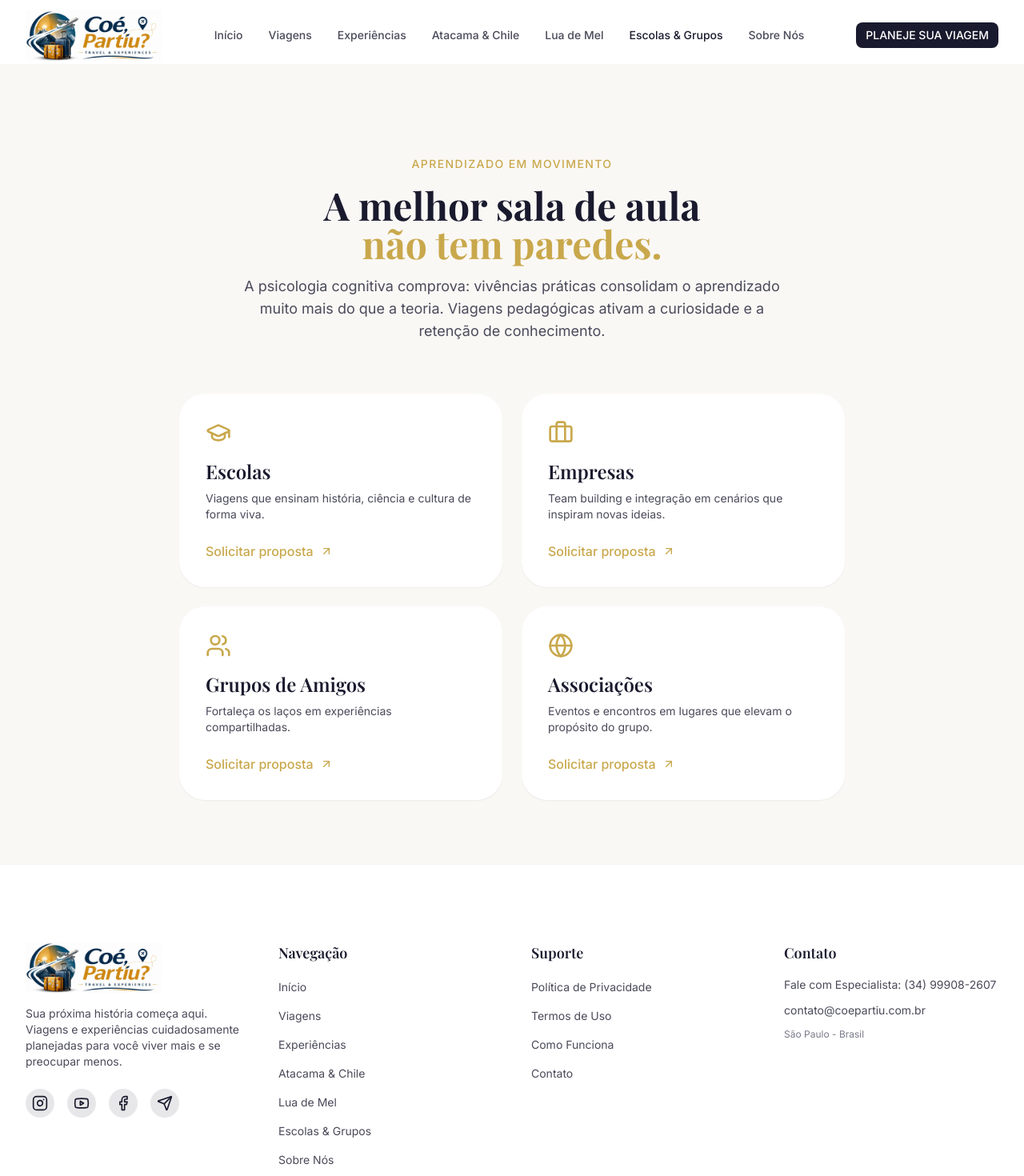
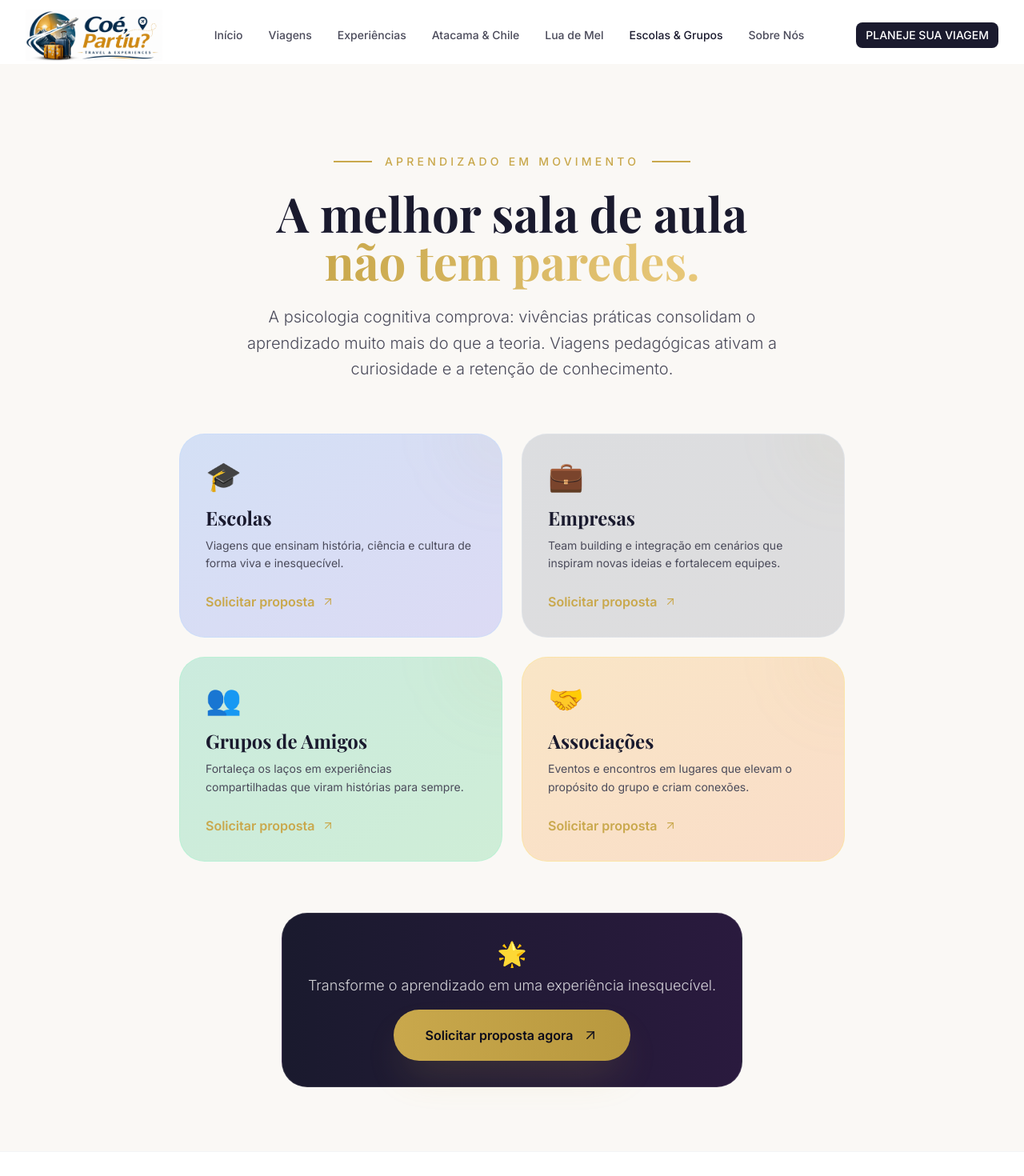
Before and after one commit to coepartiu-travel/sitecoepartiu, a Next.js app: page /escolas-grupos in a window 1280 px wide. Shown: the top 1470 px of the page at 80% size. Built offline with nearby package versions, Linux system fonts and the light colour scheme; a web font is replaced by a local one.

Commit message:
Update page.tsx

```diff
--- a/src/app/escolas-grupos/page.tsx
+++ b/src/app/escolas-grupos/page.tsx
@@ -1,25 +1,100 @@
 // /src/app/escolas-grupos/page.tsx
-import { ArrowUpRight, BookOpen, Briefcase, Globe, GraduationCap, MapPin, Users } from 'lucide-react';
-import Link from 'next/link';
+import { type SVGProps } from 'react';
+
+const ArrowUpRight = (props: SVGProps<SVGSVGElement>) => (
+  <svg viewBox="0 0 24 24" fill="none" stroke="currentColor" strokeWidth="1.7" strokeLinecap="round" strokeLinejoin="round" aria-hidden="true" {...props}>
+    <path d="M7 17 17 7" /><path d="M7 7h10v10" />
+  </svg>
+);
+
+const modalidades = [
+  {
+    titulo: 'Escolas',
+    desc: 'Viagens que ensinam história, ciência e cultura de forma viva e inesquecível.',
+    emoji: '🎓',
+    cor: 'from-blue-500/20 to-indigo-500/20',
+    border: 'border-blue-200/50',
+  },
+  {
+    titulo: 'Empresas',
+    desc: 'Team building e integração em cenários que inspiram novas ideias e fortalecem equipes.',
+    emoji: '💼',
+    cor: 'from-slate-500/20 to-gray-500/20',
+    border: 'border-slate-200/50',
+  },
+  {
+    titulo: 'Grupos de Amigos',
+    desc: 'Fortaleça os laços em experiências compartilhadas que viram histórias para sempre.',
+    emoji: '👥',
+    cor: 'from-emerald-500/20 to-green-500/20',
+    border: 'border-emerald-200/50',
+  },
+  {
+    titulo: 'Associações',
+    desc: 'Eventos e encontros em lugares que elevam o propósito do grupo e criam conexões.',
+    emoji: '🤝',
+    cor: 'from-amber-500/20 to-orange-500/20',
+    border: 'border-amber-200/50',
+  },
+];
 
 export default function EscolasGruposPage() {
   return (
     <div className="pt-28 pb-20 bg-[#faf8f5] min-h-screen">
       <div className="container-custom max-w-4xl mx-auto">
-        <div className="text-center space-y-4 mb-16">
-          <span className="text-[#c9a84c] text-sm font-medium tracking-widest uppercase">Aprendizado em movimento</span>
-          <h1 className="text-4xl md:text-5xl font-display font-bold text-[#1a1a2e]">A melhor sala de aula <br /><span className="text-[#c9a84c]">não tem paredes.</span></h1>
-          <p className="text-lg text-[#4a4a5a] max-w-2xl mx-auto">A psicologia cognitiva comprova: vivências práticas consolidam o aprendizado muito mais do que a teoria. Viagens pedagógicas ativam a curiosidade e a retenção de conhecimento.</p>
+        {/* HEADER */}
+        <div className="text-center space-y-6 mb-16">
+          <div className="flex items-center justify-center gap-4">
+            <span className="w-12 h-[2px] bg-[#c9a84c]" />
+            <span className="text-sm font-medium tracking-[0.3em] text-[#c9a84c] uppercase">Aprendizado em movimento</span>
+            <span className="w-12 h-[2px] bg-[#c9a84c]" />
+          </div>
+          <h1 className="text-4xl md:text-6xl font-display font-bold text-[#1a1a2e]">
+            A melhor sala de aula <br />
+            <span className="bg-gradient-to-r from-[#c9a84c] to-[#e8c87a] bg-clip-text text-transparent">não tem paredes.</span>
+          </h1>
+          <p className="text-xl text-[#4a4a5a] max-w-2xl mx-auto font-light leading-relaxed">
+            A psicologia cognitiva comprova: vivências práticas consolidam o aprendizado muito mais do que a teoria. Viagens pedagógicas ativam a curiosidade e a retenção de conhecimento.
+          </p>
         </div>
+
+        {/* MODALIDADES */}
         <div className="grid grid-cols-1 md:grid-cols-2 gap-6">
-          {[ { titulo: 'Escolas', desc: 'Viagens que ensinam história, ciência e cultura de forma viva.', icon: GraduationCap, href: '/planejar' }, { titulo: 'Empresas', desc: 'Team building e integração em cenários que inspiram novas ideias.', icon: Briefcase, href: '/planejar' }, { titulo: 'Grupos de Amigos', desc: 'Fortaleça os laços em experiências compartilhadas.', icon: Users, href: '/planejar' }, { titulo: 'Associações', desc: 'Eventos e encontros em lugares que elevam o propósito do grupo.', icon: Globe, href: '/planejar' } ].map((item) => (
-            <Link key={item.titulo} href={item.href} className="bg-white p-8 rounded-3xl shadow-sm hover:shadow-xl transition-all duration-500 hover:-translate-y-1 border border-white hover:border-[#c9a84c]/30 group">
-              <item.icon className="h-8 w-8 text-[#c9a84c] mb-4" />
-              <h3 className="text-2xl font-display font-semibold text-[#1a1a2e]">{item.titulo}</h3>
-              <p className="text-[#4a4a5a] text-sm mt-2">{item.desc}</p>
-              <span className="inline-flex items-center gap-2 mt-6 text-[#c9a84c] font-medium group-hover:gap-3 transition-all duration-300">Solicitar proposta <ArrowUpRight className="h-4 w-4" /></span>
-            </Link>
+          {modalidades.map((item) => (
+            <a
+              key={item.titulo}
+              href="/planejar"
+              className={`group relative overflow-hidden rounded-3xl p-8 bg-gradient-to-br ${item.cor} border ${item.border} transition-all duration-500 hover:shadow-2xl hover:-translate-y-2`}
+            >
+              <div className="absolute top-0 right-0 w-32 h-32 bg-[#c9a84c]/5 rounded-full blur-2xl -translate-y-1/2 translate-x-1/2 group-hover:scale-150 transition-transform duration-700" />
+              <div className="relative z-10">
+                <span className="text-4xl block mb-4 group-hover:scale-110 transition-transform duration-500">{item.emoji}</span>
+                <h3 className="text-2xl font-display font-bold text-[#1a1a2e]">{item.titulo}</h3>
+                <p className="text-[#4a4a5a] text-sm mt-2 leading-relaxed">{item.desc}</p>
+                <span className="inline-flex items-center gap-2 mt-6 text-[#c9a84c] font-semibold group-hover:gap-4 transition-all duration-300">
+                  Solicitar proposta
+                  <ArrowUpRight className="h-4 w-4 group-hover:translate-x-1 group-hover:-translate-y-1 transition-transform" />
+                </span>
+              </div>
+            </a>
           ))}
+        </div>
+
+        {/* CTA */}
+        <div className="mt-16 text-center">
+          <div className="inline-block bg-gradient-to-r from-[#1a1a2e] to-[#2a1a3e] rounded-3xl p-8 border border-white/10">
+            <span className="text-3xl block mb-2">🌟</span>
+            <p className="text-lg text-white/80 font-light">
+              Transforme o aprendizado em uma experiência inesquecível.
+            </p>
+            <a
+              href="/planejar"
+              className="inline-flex items-center gap-3 mt-4 px-10 py-5 bg-gradient-to-r from-[#c9a84c] to-[#b8983e] hover:from-[#b8983e] hover:to-[#a08830] text-[#0a0a1a] font-semibold rounded-full transition-all duration-500 shadow-2xl shadow-[#c9a84c]/20 hover:shadow-[#c9a84c]/40 hover:scale-105"
+            >
+              Solicitar proposta agora
+              <ArrowUpRight className="h-5 w-5" />
+            </a>
+          </div>
         </div>
       </div>
     </div>
```
